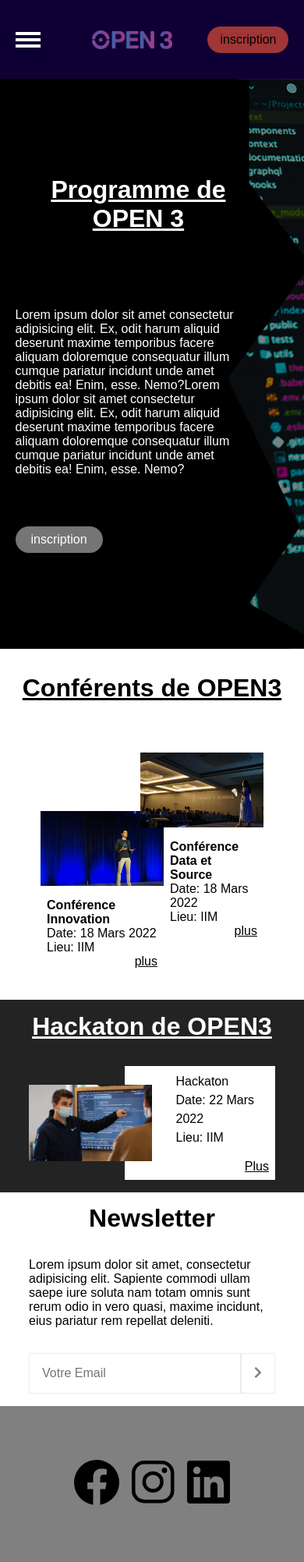
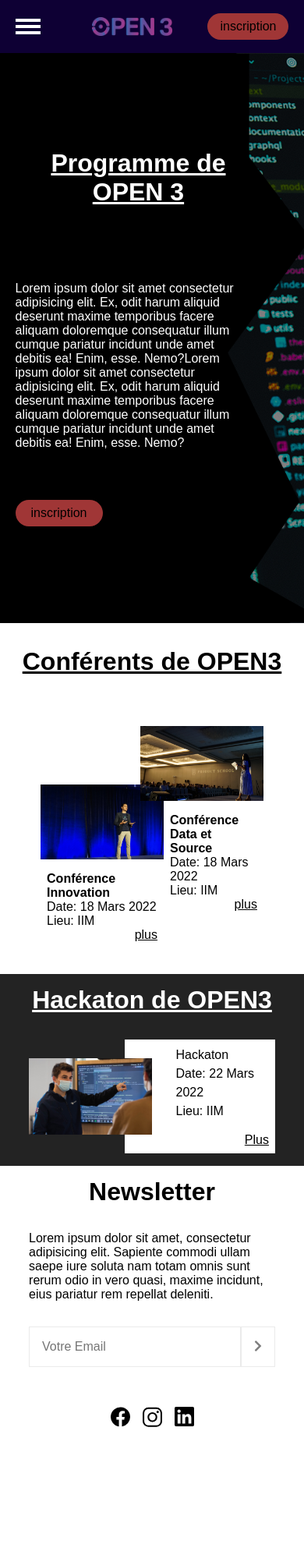
Before and after one commit to MeliMel00/Bap-open-3-grp34, a PHP site: page / in a window 390 px wide. Shown: the whole page at 78% size. After the commit the page ends 1830 px from the top, so only its background shows below. Run offline with PHP 8.4, Linux system fonts and the light colour scheme.

Commit message:
Anime Burger, update responsive

```diff
--- a/header.php
+++ b/header.php
@@ -35,25 +35,21 @@
                         <p>Inscription</p>
                     </ul>
                 </a>
-                <a href="#">
+                <a href="#" class="conférence">
                     <ul>
                         <p>Conférence</p>
-                    </ul>
-                </a>
-                <a href="#" class="histoire">
-                    <ul>
-                        <p>TITRE</p>
+                        </a>
                         <li class="sub-title">
-                            <p>HELLO</p>
+                            <a href=""><p>Jour 1</p></a>
                         </li>
                         <li class="sub-title">
-                            <p>HELLO</p>
+                            <a href=""><p>Jour 2</p></a>
                         </li>
                         <li class="sub-title">
-                            <p>HELLO</p>
+                            <a href=""><p>Jour 3</p></a>
                         </li>
                     </ul>
-                </a>
+
             </div>
         </div>
     </nav>
--- a/index.php
+++ b/index.php
@@ -24,7 +24,7 @@
             <h2 class="title-sect">Programme de OPEN 3</h2>
         </ul>
         <ul>
-        <p>Lorem ipsum dolor sit amet consectetur adipisicing elit. Ex, odit harum aliquid deserunt maxime temporibus facere aliquam doloremque consequatur illum cumque pariatur incidunt unde amet debitis ea! Enim, esse. Nemo?Lorem ipsum dolor sit amet consectetur adipisicing elit. Ex, odit harum aliquid deserunt maxime temporibus facere aliquam doloremque consequatur illum cumque pariatur incidunt unde amet debitis ea! Enim, esse. Nemo?</p>
+        <p class="desc-progr">Lorem ipsum dolor sit amet consectetur adipisicing elit. Ex, odit harum aliquid deserunt maxime temporibus facere aliquam doloremque consequatur illum cumque pariatur incidunt unde amet debitis ea! Enim, esse. Nemo?Lorem ipsum dolor sit amet consectetur adipisicing elit. Ex, odit harum aliquid deserunt maxime temporibus facere aliquam doloremque consequatur illum cumque pariatur incidunt unde amet debitis ea! Enim, esse. Nemo?</p>
         </ul>
         <ul>
         <a href="inscription.php">
@@ -79,7 +79,7 @@
                     <li>Lieu: IIM</li>
                 </ul>
                 <ul>
-                    <a href="#">Plus</a>
+                    <div class="more-info" style="cursor:pointer">Plus</div>
                 </ul>
             </div>
         </ul>
--- a/inscription.php
+++ b/inscription.php
@@ -22,7 +22,7 @@
 
     ?>
 
-    <a href="index.php">RETOUR RETOUR RETOUR RETOUR RETOUR</a>
+    <a href="index.php">RETOUR</a>
 
 
 
--- a/script.js
+++ b/script.js
@@ -1,15 +1,34 @@
 $( ".burger-open" ).click(function() {
-    $(".close").css("display","block")
+    $( ".close" ).animate({
+        opacity: 1,
+        display: "block",
+        height: "toggle"
+      }, "slow", function() {
+      });
   });
+
 $( ".close-div" ).click(function() {
-    $(".close").css("display","none")
+   $( ".close" ).animate({
+        opacity: 0,
+        display: "none",
+        height: "toggle"
+      }, "slow", function() {
+      });
 });
 
-$( ".histoire" ).click(function() {
+$( ".conférence" ).click(function() {
     if($(".sub-title").is(":hidden")){
-        $(".sub-title").css("display","block")
+        $( ".sub-title" ).animate({
+            display: "block",
+            height: "toggle"
+          }, "slow", function() {
+          });
     }
    else{
-        $(".sub-title").css("display","none")
+    $( ".sub-title" ).animate({
+        display: "none",
+        height: "toggle"
+      }, "slow", function() {
+      });
    }
 });
--- a/style.css
+++ b/style.css
@@ -43,18 +43,16 @@ section.index:nth-of-type(1) ul {
   padding: 2rem 0;
   max-width: 90%;
 }
-section.index:nth-of-type(1) p {
+section.index:nth-of-type(1) .desc-progr {
   max-width: 40%;
 }
 @media screen and (max-width: 1024px) {
-  section.index:nth-of-type(1) p {
+  section.index:nth-of-type(1) .desc-progr {
     max-width: 90%;
   }
 }
 section.index:nth-of-type(1) .btn-inscription {
-  background-color: #757575;
   width: 5rem;
-  color: white;
 }
 
 section.index:nth-of-type(2) {
@@ -163,7 +162,7 @@ section.index:nth-of-type(3) .card-hackaton-2 ul {
   margin-left: auto;
   width: 66%;
 }
-section.index:nth-of-type(3) .card-hackaton-2 a {
+section.index:nth-of-type(3) .card-hackaton-2 .more-info {
   float: right;
   text-decoration: underline;
 }
@@ -229,7 +228,7 @@ section.index:nth-of-type(4) .newsletter button:hover {
 header {
   width: auto;
   background-color: #0E0034;
-  height: 12vh;
+  height: 8vh;
   display: flex;
   flex-direction: row;
   align-items: center;
@@ -353,14 +354,17 @@ nav {
 }
 
 footer {
-  background-color: gray;
+  background-color: transparent;
   display: flex;
   justify-content: center;
   align-items: center;
-  height: 200px;
+  height: 100px;
 }
 footer :nth-child(2) {
   margin: 0 1rem;
+}
+footer a :nth-child(1) {
+  width: 25px;
 }
 
 .div-inscription {
```
Also changed, not shown: other parts of style.css (+38 -2 lines), scss/component/_about.scss (+23 -4 lines), scss/component/_footer.scss (+7 -2 lines), scss/component/_header.scss (+4 -3 lines), scss/layout/_index.scss (+6 -5 lines).
